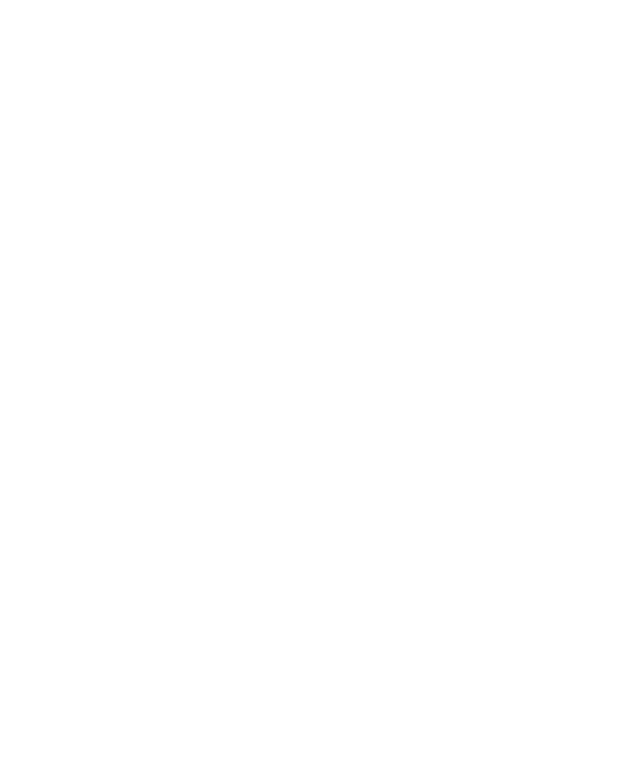
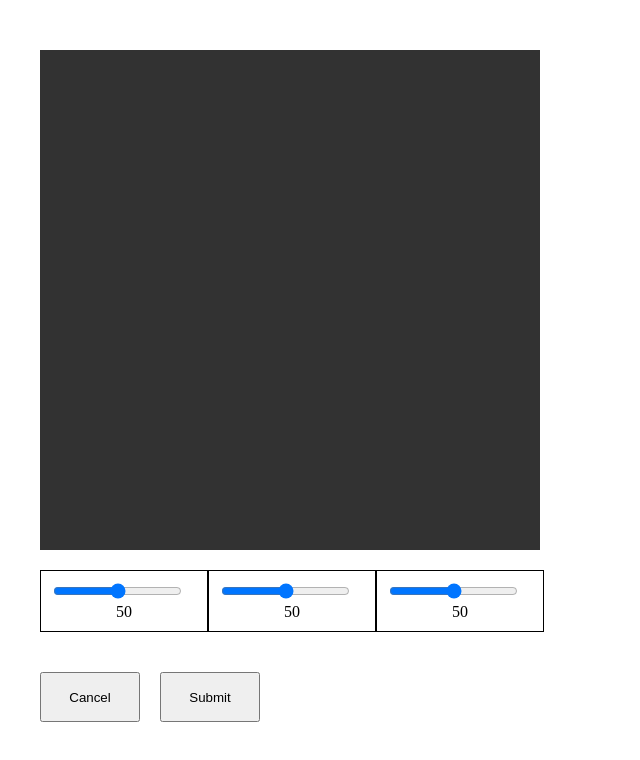
Before and after one commit to Pr0lamer/color-picker, a React (Create React App) app: page / in a window 1280 px wide. Shown: the top 760 px of the page, without its empty margins (0-640 px from the left). Built offline with nearby package versions, Linux system fonts and the light colour scheme.

Commit message:
range inputs set up

```diff
--- a/src/App.js
+++ b/src/App.js
@@ -1,9 +1,10 @@
 import React from "react";
+import ColorPicker from "./components/ColorPicker";
 
 export default function App() {
   return (
     <div className="App">
-
+      <ColorPicker/>
     </div>
   );
 }
--- /dev/null
+++ b/src/components/ColorPicker.js
@@ -0,0 +1,47 @@
+import React from "react";
+import RangeInput from "./RangeInput";
+
+export default function ColorPicker(){
+    const [value, setValue] = React.useState(
+        {
+            red: 50,
+            green: 50,
+            blue: 50
+        }
+    );
+    //const square = document.querySelector(".square");
+
+    function print(event){
+        //const p = document.querySelector("p");
+        //p.innerHTML = e.target.value;
+        //console.log(e.target.value);
+
+        setValue(prevValue =>{
+            return {
+                ...prevValue,
+                [event.target.name]: event.target.value
+            };
+        });
+
+    }
+
+
+    return (
+        <>
+            <div className="square"
+            style={{background: `rgb(${value.red}, ${value.green}, ${value.blue})`}}></div>
+
+            <form className="form">
+                <RangeInput name="red" handleOnInput={print} value={value.red}/>
+
+                <RangeInput name="green" handleOnInput={print} value={value.green}/>
+                <RangeInput name="blue" handleOnInput={print} value={value.blue}/>
+                <div className="form--buttons-box">
+                    <button className="form--buttons">Cancel</button>
+                    <button type="submit" className="form--buttons">Submit</button>
+                </div>
+
+            </form>
+        </>
+    );
+}
--- /dev/null
+++ b/src/components/RangeInput.js
@@ -0,0 +1,15 @@
+import React from "react";
+
+export default function RangeInput(props){
+
+
+
+    return(
+        <div className="form--input-box">
+            <input min={0} max={255} type="range" className="form--input" onChange={props.handleOnInput}
+             name={props.name}/>
+            <p>{props.value}</p>
+        </div>
+
+    );
+}
--- a/src/index.css
+++ b/src/index.css
@@ -1,13 +1,41 @@
 body {
   margin: 0;
-  font-family: -apple-system, BlinkMacSystemFont, 'Segoe UI', 'Roboto', 'Oxygen',
-    'Ubuntu', 'Cantarell', 'Fira Sans', 'Droid Sans', 'Helvetica Neue',
-    sans-serif;
-  -webkit-font-smoothing: antialiased;
-  -moz-osx-font-smoothing: grayscale;
 }
 
-code {
-  font-family: source-code-pro, Menlo, Monaco, Consolas, 'Courier New',
-    monospace;
+.square{
+  width: 500px;
+  height: 500px;
+
+  background-color: rgb(171, 133, 199);
 }
+
+.App{
+  margin: 50px 40px;
+
+}
+.form--buttons-box{
+  display: block;
+  margin-top: 40px;
+}
+.form--buttons{
+  width: 100px;
+  height: 50px;
+  margin-right: 20px;
+}
+
+.form--input-box{
+  border: 1px solid black;
+  width: fit-content;
+  padding: 10px;
+  display: inline-block;
+  margin-top: 20px;
+}
+
+.form--input-box > p{
+  margin: 0;
+  text-align: center;
+}
+
+.form--input{
+  margin-right: 15px;
+}
```
